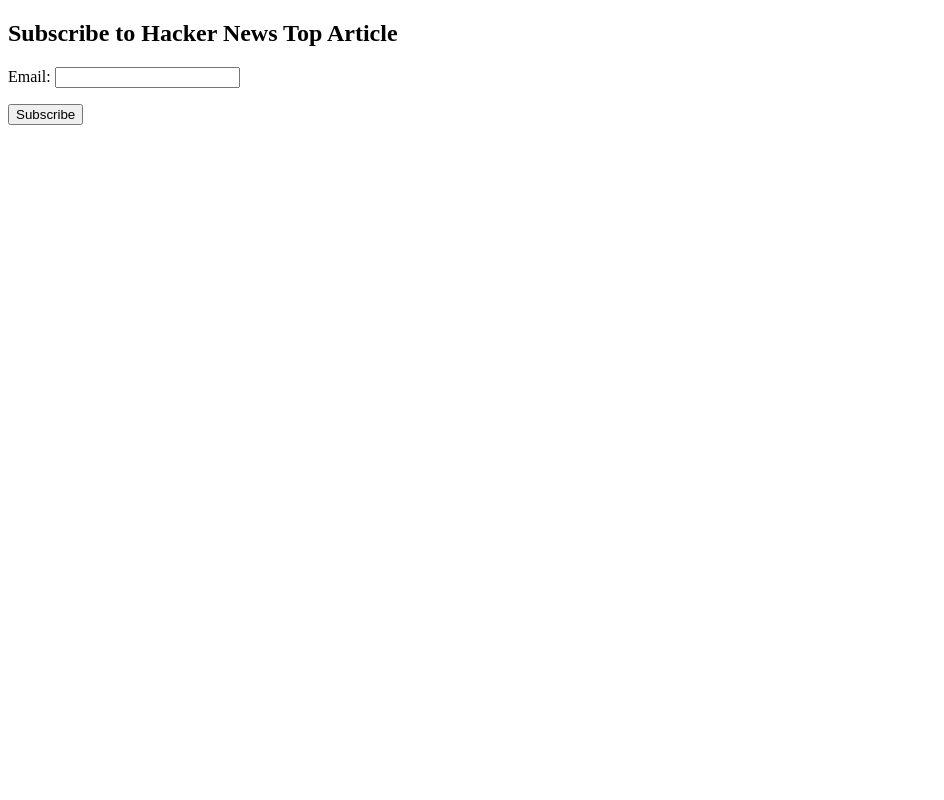
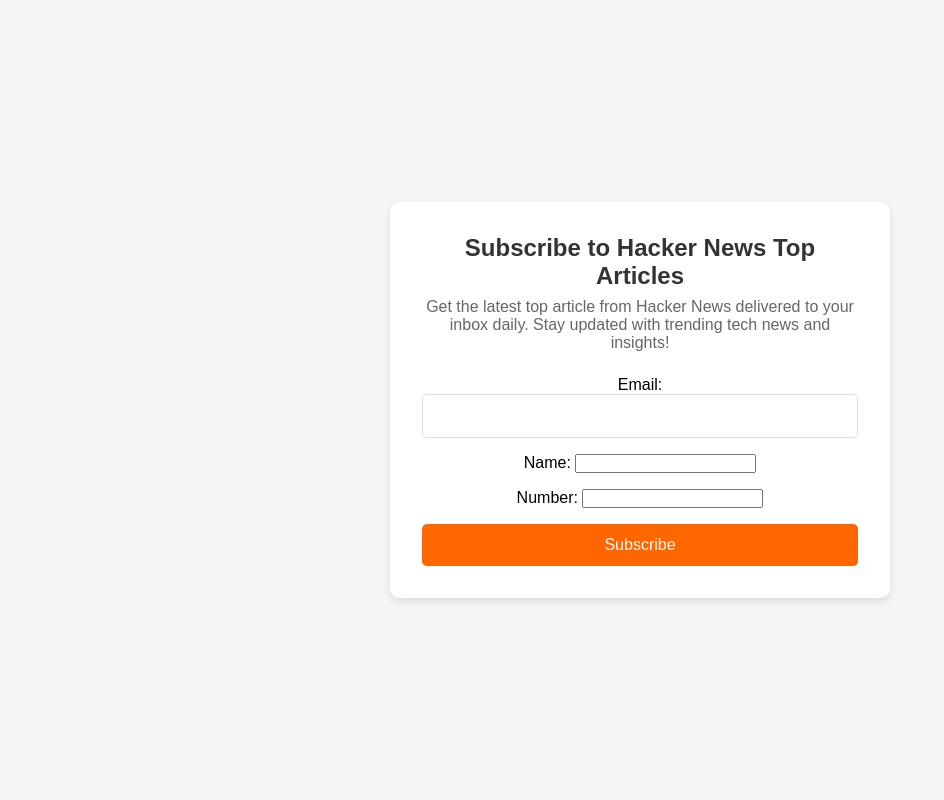
Before and after one commit to kennedy-ak/hackernews_subscription, a Django app: page / in a window 1280 px wide. Shown: the whole page, without its empty margins (0-944 px from the left). Run offline with Django 5.2, Linux system fonts and the light colour scheme.

Commit message:
adding UI

```diff
--- a/hackernews_subscription/celery.py
+++ b/hackernews_subscription/celery.py
@@ -15,6 +15,6 @@ from celery.schedules import crontab
 app.conf.beat_schedule = {
     'send_top_article_every_day': {
         'task': 'subscriptions.tasks.send_daily_top_article',
-        'schedule': crontab(hour=9, minute=30),  # Runs daily at 9 AM
+        'schedule': crontab(hour=20, minute=28),  # Runs daily at 9 AM
     },
 }
--- a/subscriptions/forms.py
+++ b/subscriptions/forms.py
@@ -5,7 +5,7 @@ from .models import Subscriber
 class SubscriberForm(forms.ModelForm):
     class Meta:
         model = Subscriber
-        fields = ['email']
+        fields = ['email','name','number']
 
 # subscriptions/views.py
 from django.shortcuts import render, redirect
--- a/subscriptions/models.py
+++ b/subscriptions/models.py
@@ -3,6 +3,8 @@ from django.db import models
 
 class Subscriber(models.Model):
     email = models.EmailField(unique=True)
+    name = models.CharField(max_length=50,null=True)
+    number = models.IntegerField(null=True)
 
     def __str__(self):
-        return self.email
+        return f"{self.name} - {self.email}"
--- a/subscriptions/templates/subscriptions/subscribe.html
+++ b/subscriptions/templates/subscriptions/subscribe.html
@@ -1,20 +1,109 @@
-<!-- templates/subscriptions/subscribe.html -->
 <!DOCTYPE html>
 <html lang="en">
 <head>
     <meta charset="UTF-8">
     <meta name="viewport" content="width=device-width, initial-scale=1.0">
     <title>Subscribe to Hacker News Updates</title>
+    <style>
+        /* Basic reset */
+        * {
+            margin: 0;
+            padding: 0;
+            box-sizing: border-box;
+            font-family: Arial, sans-serif;
+        }
+
+        /* Body styling */
+        body {
+            display: flex;
+            align-items: center;
+            justify-content: center;
+            min-height: 100vh;
+            background-color: #f5f5f5;
+        }
+
+        /* Main container */
+        .container {
+            max-width: 500px;
+            background-color: #ffffff;
+            padding: 2rem;
+            border-radius: 10px;
+            box-shadow: 0px 4px 8px rgba(0, 0, 0, 0.1);
+            text-align: center;
+        }
+
+        /* Heading */
+        h2 {
+            color: #333333;
+            font-size: 24px;
+            margin-bottom: 0.5rem;
+        }
+
+        /* Introduction text */
+        .intro {
+            font-size: 16px;
+            color: #666666;
+            margin-bottom: 1.5rem;
+        }
+
+        /* Form styling */
+        form {
+            display: flex;
+            flex-direction: column;
+            gap: 1rem;
+        }
+
+        /* Input field styling */
+        input[type="email"] {
+            padding: 0.75rem;
+            font-size: 16px;
+            border-radius: 5px;
+            border: 1px solid #ddd;
+            width: 100%;
+        }
+
+        /* Submit button */
+        button {
+            padding: 0.75rem;
+            font-size: 16px;
+            color: #ffffff;
+            background-color: #ff6600;
+            border: none;
+            border-radius: 5px;
+            cursor: pointer;
+            transition: background-color 0.3s ease;
+        }
+
+        button:hover {
+            background-color: #e65c00;
+        }
+
+        /* Success/error messages */
+        .message {
+            font-size: 14px;
+            color: #4CAF50;
+            margin-top: 1rem;
+        }
+
+        .error {
+            color: #f44336;
+        }
+    </style>
 </head>
 <body>
-    <h2>Subscribe to Hacker News Top Article</h2>
+    <div class="container">
+        <h2>Subscribe to Hacker News Top Articles</h2>
+        <p class="intro">Get the latest top article from Hacker News delivered to your inbox daily. Stay updated with trending tech news and insights!</p>
+
         <form method="post">
             {% csrf_token %}
             {{ form.as_p }}
             <button type="submit">Subscribe</button>
         </form>
+
         {% for message in messages %}
-        <p>{{ message }}</p>
+            <p class="message">{{ message }}</p>
         {% endfor %}
+    </div>
 </body>
 </html>
```
Also changed, not shown: hackernews_subscription/settings.py (+11 -10 lines), subscriptions/tasks.py (+17 -5 lines), db.sqlite3, subscriptions/migrations/0002_subscriber_name_subscriber_number.py (added), 1 other file. Lines whose indentation alone changed are shown as unchanged.
